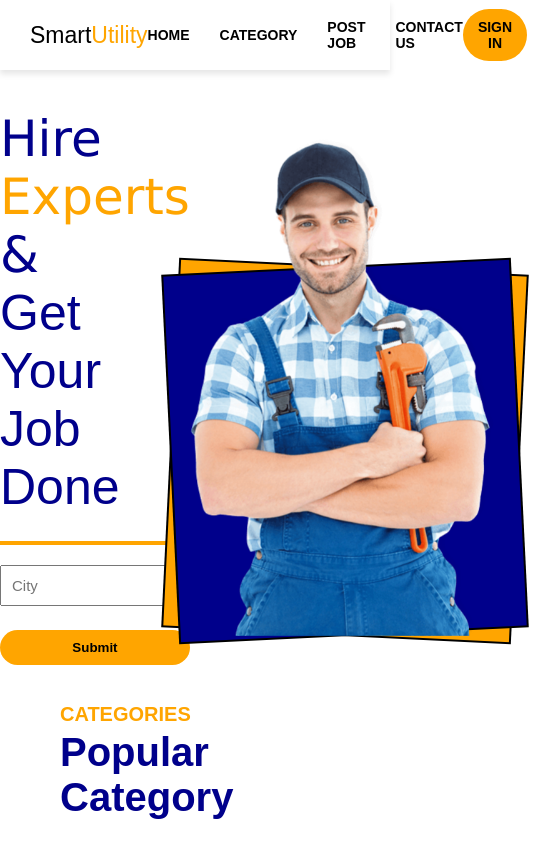
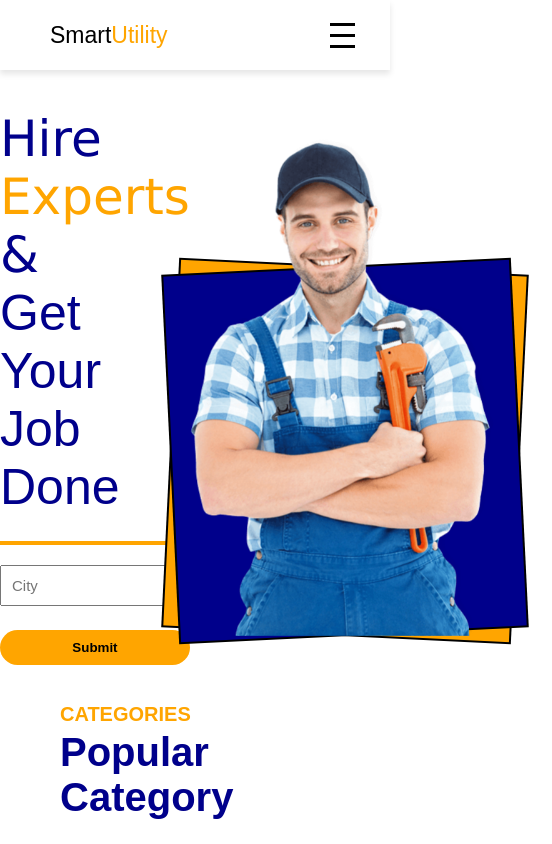
Before and after one commit to giddearyan12/SmartUtility, a React (Vite) app in the folder Frontend/: page / in a window 390 px wide. Shown: the top 844 px of the page, 552 px wide, since content can reach past the window. Built offline with nearby package versions, Linux system fonts and the light colour scheme; no server answers.

Commit message:
Update Navbar.css

```diff
--- a/Frontend/src/components/Navbar.css
+++ b/Frontend/src/components/Navbar.css
@@ -77,3 +77,61 @@
 .menu ul li:hover {
   background-color: #f0f0f0;
 }
+.hamburger {
+  display: none;
+  flex-direction: column;
+  cursor: pointer;
+  margin-right: 15px;
+}
+
+.hamburger div {
+  width: 25px;
+  height: 3px;
+  background-color: black;
+  margin: 4px 0;
+}
+
+@media (max-width: 768px) {
+  .navbar {
+    justify-content: space-between;
+    padding: 0 20px;
+  }
+
+  .navbar-list {
+    display: none;
+  }
+
+  .login {
+    display: none;
+  }
+
+  .hamburger {
+    display: flex;
+  }
+
+  .mobile-menu {
+    position: absolute;
+    top: 70px;
+    right: 20px;
+    background-color: white;
+    border: 1px solid #ddd;
+    border-radius: 6px;
+    box-shadow: 0 4px 12px rgba(0, 0, 0, 0.15);
+    padding: 10px;
+    z-index: 999;
+    width: 180px;
+  }
+
+  .mobile-menu li {
+    list-style: none;
+    padding: 12px;
+    font-size: 16px;
+    font-weight: 500;
+    cursor: pointer;
+    transition: background 0.2s ease;
+  }
+
+  .mobile-menu li:hover {
+    background-color: #f0f0f0;
+  }
+}
```
